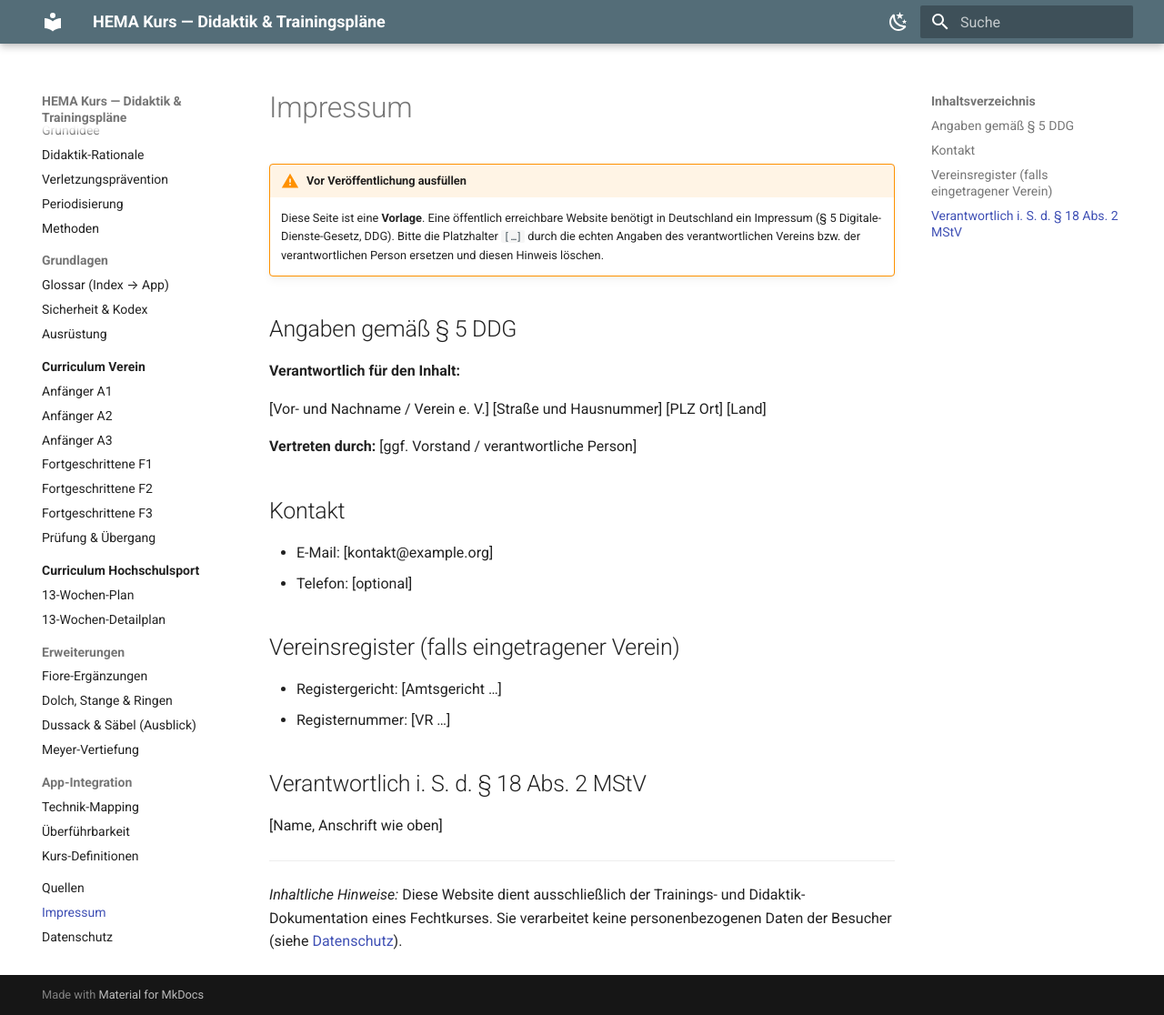
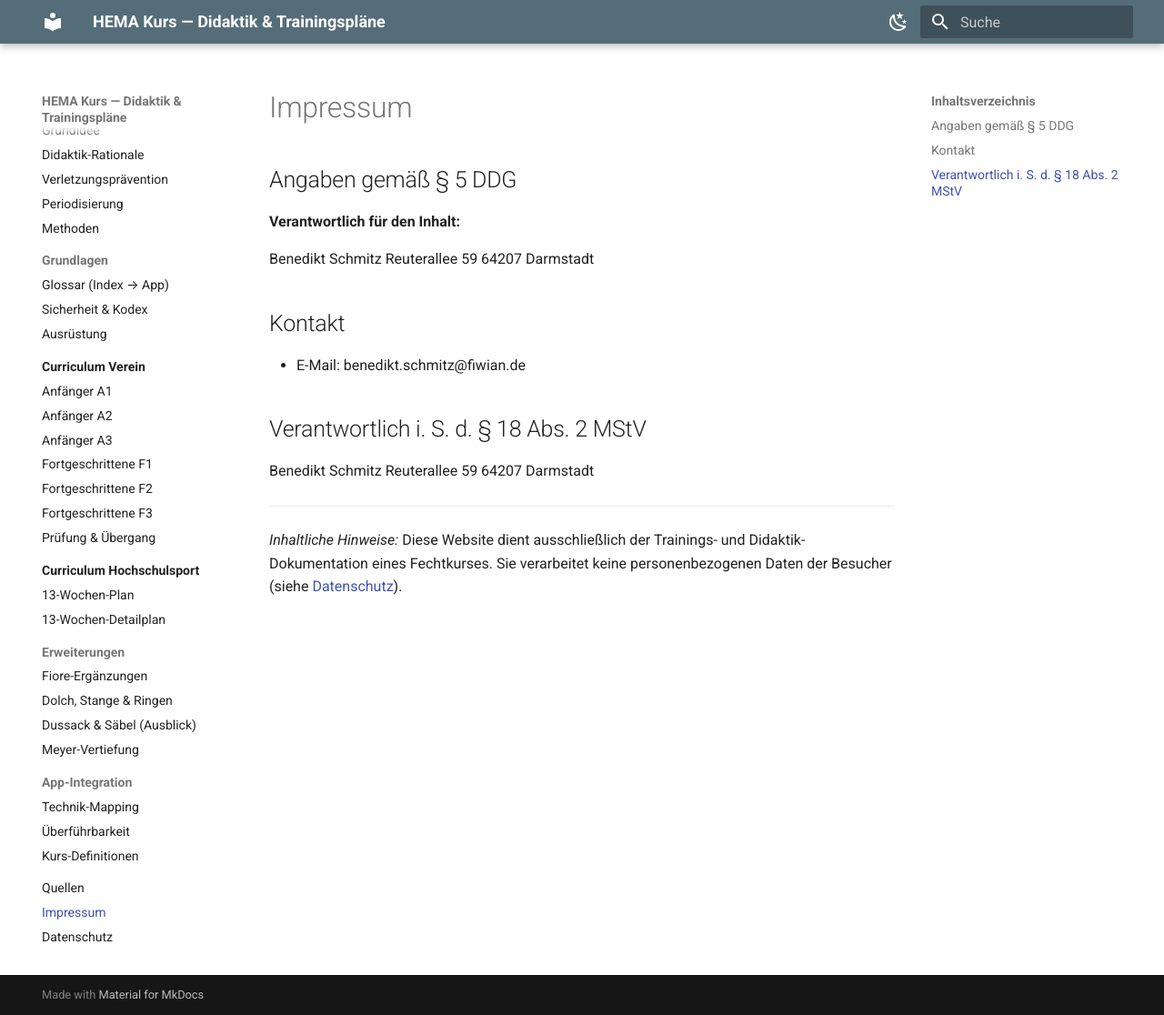
Before and after one commit to BenK3nobi/hema-konzepte, an MkDocs documentation site: the page built from docs/Impressum.md, in a window 1280 px wide and 1116 px high. Shown: the whole window at 91% size. Built offline with MkDocs 1.6.1 and Material for MkDocs 9.7.7, drawn with Linux system fonts in a browser that asks for light colours.

Commit message:
Fill in Impressum with real contact information
Updated the Impressum with actual contact details and removed template warnings.

```diff
--- a/docs/Impressum.md
+++ b/docs/Impressum.md
@@ -1,36 +1,22 @@
 # Impressum
-
-!!! warning "Vor Veröffentlichung ausfüllen"
-    Diese Seite ist eine **Vorlage**. Eine öffentlich erreichbare Website benötigt
-    in Deutschland ein Impressum (§ 5 Digitale-Dienste-Gesetz, DDG). Bitte die
-    Platzhalter `[…]` durch die echten Angaben des verantwortlichen Vereins bzw.
-    der verantwortlichen Person ersetzen und diesen Hinweis löschen.
 
 ## Angaben gemäß § 5 DDG
 
 **Verantwortlich für den Inhalt:**
 
-[Vor- und Nachname / Verein e. V.]
-[Straße und Hausnummer]
-[PLZ Ort]
-[Land]
-
-**Vertreten durch:**
-[ggf. Vorstand / verantwortliche Person]
+Benedikt Schmitz
+Reuterallee 59
+64207 Darmstadt
 
 ## Kontakt
 
-- E-Mail: [kontakt@example.org]
-- Telefon: [optional]
-
-## Vereinsregister (falls eingetragener Verein)
-
-- Registergericht: [Amtsgericht …]
-- Registernummer: [VR …]
+- E-Mail: benedikt.schmitz@fiwian.de
 
 ## Verantwortlich i. S. d. § 18 Abs. 2 MStV
 
-[Name, Anschrift wie oben]
+Benedikt Schmitz
+Reuterallee 59
+64207 Darmstadt
 
 ---
 
```
